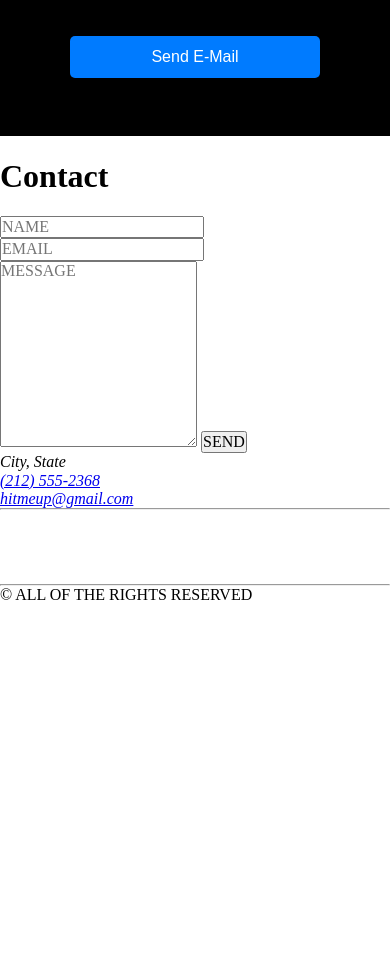
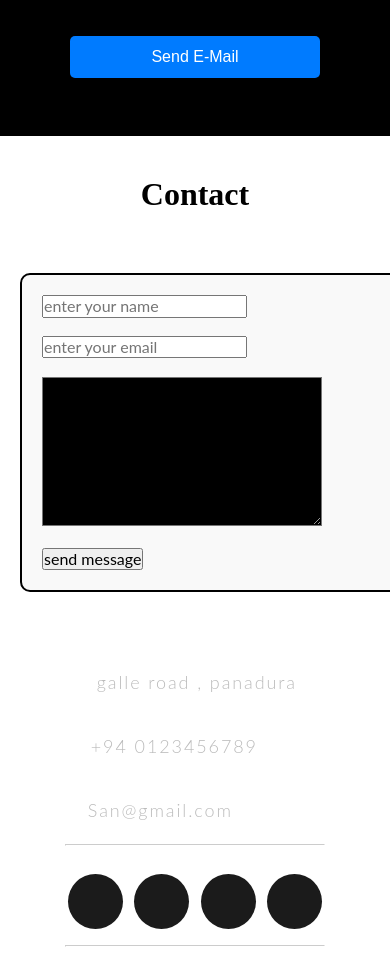
Before and after one commit to Ishara-san/My-Portfolio, a plain HTML site: page index.html in a window 390 px wide. Shown: the part 1600-2568 px from the top of the page. Before the commit the page ends 2204 px from the top, so only its background shows below. Drawn offline with Linux system fonts and the light colour scheme.

Commit message:
contact_left

```diff
--- a/index.html
+++ b/index.html
@@ -10,6 +10,7 @@
     <link rel="stylesheet" href="style/header.css"></link>
     <link rel="stylesheet" href="style/home.css"></link>
     <link rel="stylesheet" href="style/about.css"></link>
+    <link rel="stylesheet" href="style/contact.css"></link>
 
 </head>
 <body>
@@ -132,7 +133,7 @@
 
 <!--<br><br><br><br><br>-->
 
-<!--&lt;!&ndash;Contact Us Start&ndash;&gt;-->
+<!--Contact Us Start-->
 <!--    <section id="contact">-->
 <!--        <h2>Contact Us</h2>-->
 <!--        <label for="full-name"></label>-->
@@ -155,48 +156,35 @@
 <section id="contact">
     <h1 class="section-header">Contact</h1>
     <div class="contact-wrapper">
-
         <!-- Left contact page -->
-
         <form id="contact-form" class="form-horizontal" role="form">
-
-            <div class="form-group">
-                <div class="col-sm-12">
-                    <input type="text" class="form-control" id="name" placeholder="NAME" name="name" value="" required>
-                </div>
-            </div>
-
-            <div class="form-group">
-                <div class="col-sm-12">
-                    <input type="email" class="form-control" id="email" placeholder="EMAIL" name="email" value="" required>
-                </div>
-            </div>
-
-            <textarea class="form-control" rows="10" placeholder="MESSAGE" name="message" required></textarea>
-
-            <button class="btn btn-primary send-button" id="submit" type="submit" value="SEND">
-                <div class="alt-send-button">
-                    <i class="fa fa-paper-plane"></i><span class="send-text">SEND</span>
-                </div>
-
-            </button>
-
+            <label for="full-name"></label>
+            <input type="text" id="full-name" placeholder="enter your name"  name="name" ></input>
+            <br><br>
+            <label for="email"></label>
+            <input type="text" id="email" placeholder="enter your email" name="name" ></input>
+            <br><br>
+            <label for="message"></label>
+            <textarea
+                    id="message"
+                    placeholder="enter your message"
+                    rows="8"
+                    cols="43"
+                    name="add">
+            </textarea>
+            <br><br>
+            <button type="submit">send message</button>
         </form>
 
-        <!-- Left contact page -->
-
+        <!-- right contact page -->
         <div class="direct-contact-container">
-
             <ul class="contact-list">
-                <li class="list-item"><i class="fa fa-map-marker fa-2x"><span class="contact-text place">City, State</span></i></li>
-
-                <li class="list-item"><i class="fa fa-phone fa-2x"><span class="contact-text phone"><a href="tel:1-212-555-5555" title="Give me a call">(212) 555-2368</a></span></i></li>
-
-                <li class="list-item"><i class="fa fa-envelope fa-2x"><span class="contact-text gmail"><a href="mailto:#" title="Send me an email">hitmeup@gmail.com</a></span></i></li>
-
+                <li class="list-item"><i class="fa fa-map-marker fa-2x"><span class="contact-text place">galle road , panadura</span></i></li>
+                <li class="list-item"><i class="fa fa-phone fa-2x"><span class="contact-text phone"><a href="tel:1-212-555-5555" title="Give me a call">+94 0123456789</a></span></i></li>
+                <li class="list-item"><i class="fa fa-envelope fa-2x"><span class="contact-text gmail"><a href="mailto:#" title="Send me an email">San@gmail.com</a></span></i></li>
             </ul>
-
             <hr>
+            <br>
             <ul class="social-media-list">
                 <li><a href="#" target="_blank" class="contact-icon">
                     <i class="fa fa-github" aria-hidden="true"></i></a>
@@ -212,18 +200,14 @@
                 </li>
             </ul>
             <hr>
-
-            <div class="copyright">&copy; ALL OF THE RIGHTS RESERVED</div>
-
+            <br>
         </div>
-
     </div>
-
 </section>
 
 
 
-<!--&lt;!&ndash;Contact Us End&ndash;&gt;-->
+<!--Contact Us End-->
 
 <!--<br><br><br><br><br>-->
 
--- /dev/null
+++ b/style/contact.css
@@ -0,0 +1,291 @@
+
+
+#contact {
+    width: 100%;
+    height: 100%;
+    margin: 0;
+    padding: 0;
+    background-color: #ffffff;
+    padding-bottom: 100px;
+}
+
+#contact-form {
+    border: 2px solid #333;
+    padding: 20px;
+    width: 400px;
+    border-radius: 10px;
+    background-color: #f9f9f9;
+}
+
+.section-header {
+    text-align: center;
+    margin: 0 auto;
+    padding: 40px 0;
+}
+
+.contact-wrapper {
+    display: flex;
+    flex-direction: row;
+    justify-content: space-between;
+    margin: 0 auto;
+    padding: 20px;
+    position: relative;
+    max-width: 840px;
+}
+
+/* Left contact page */
+.form-horizontal {
+    /*float: left;*/
+    max-width: 400px;
+    font-family: 'Lato';
+    font-weight: 400;
+}
+
+.form-control,
+textarea {
+    max-width: 400px;
+    background-color: #000;
+    color: #fff;
+    letter-spacing: 1px;
+}
+
+.send-button {
+    margin-top: 15px;
+    height: 34px;
+    width: 400px;
+    overflow: hidden;
+    transition: all .2s ease-in-out;
+}
+
+.alt-send-button {
+    width: 400px;
+    height: 34px;
+    transition: all .2s ease-in-out;
+}
+
+.send-text {
+    display: block;
+    margin-top: 10px;
+    font: 700 12px 'Lato', sans-serif;
+    letter-spacing: 2px;
+}
+
+.alt-send-button:hover {
+    transform: translate3d(0px, -29px, 0px);
+}
+#contact-form{
+    border-color: black;
+}
+
+
+
+/*label {*/
+/*    display: inline-block;*/
+/*    width: 120px; !* Same length for all labels *!*/
+/*    font-weight: bold;*/
+/*}*/
+
+/*input, textarea {*/
+/*    width: 100%;*/
+/*    padding: 8px;*/
+/*    margin-top: 5px;*/
+/*    margin-bottom: 15px;*/
+/*    border: 1px solid #ccc;*/
+/*    border-radius: 5px;*/
+/*}*/
+
+/*button {*/
+/*    padding: 10px 20px;*/
+/*    background-color: #007BFF;*/
+/*    color: white;*/
+/*    border: none;*/
+/*    border-radius: 5px;*/
+/*    cursor: pointer;*/
+/*}*/
+
+/*button:hover {*/
+/*    background-color: #0056b3;*/
+/*}*/
+
+/* Begin Right Contact Page */
+.direct-contact-container {
+    max-width: 400px;
+}
+
+/* Location, Phone, Email Section */
+.contact-list {
+    list-style-type: none;
+    margin-left: -30px;
+    padding-right: 20px;
+}
+
+.list-item {
+    line-height: 4;
+    color: #aaa;
+}
+
+.contact-text {
+    font: 300 18px 'Lato', sans-serif;
+    letter-spacing: 1.9px;
+    color: #bbb;
+}
+
+.place {
+    margin-left: 62px;
+}
+
+.phone {
+    margin-left: 56px;
+}
+
+.gmail {
+    margin-left: 53px;
+}
+
+.contact-text a {
+    color: #bbb;
+    text-decoration: none;
+    transition-duration: 0.2s;
+}
+
+.contact-text a:hover {
+    color: #fff;
+    text-decoration: none;
+}
+
+
+/* Social Media Icons */
+.social-media-list {
+    position: relative;
+    font-size: 22px;
+    text-align: center;
+    width: 100%;
+    margin: 0 auto;
+    padding: 0;
+}
+
+.social-media-list li a {
+    color: #fff;
+}
+
+.social-media-list li {
+    position: relative;
+    display: inline-block;
+    height: 60px;
+    width: 60px;
+    margin: 10px 3px;
+    line-height: 60px;
+    border-radius: 50%;
+    color: #fff;
+    background-color: rgb(27,27,27);
+    cursor: pointer;
+    transition: all .2s ease-in-out;
+}
+
+.social-media-list li:after {
+    content: '';
+    position: absolute;
+    top: 0;
+    left: 0;
+    width: 60px;
+    height: 60px;
+    line-height: 60px;
+    border-radius: 50%;
+    opacity: 0;
+    box-shadow: 0 0 0 1px #fff;
+    transition: all .2s ease-in-out;
+}
+
+.social-media-list li:hover {
+    background-color: #fff;
+}
+
+.social-media-list li:hover:after {
+    opacity: 1;
+    transform: scale(1.12);
+    transition-timing-function: cubic-bezier(0.37,0.74,0.15,1.65);
+}
+
+.social-media-list li:hover a {
+    color: #000;
+}
+
+.copyright {
+    font: 200 14px 'Oswald', sans-serif;
+    color: #555;
+    letter-spacing: 1px;
+    text-align: center;
+}
+
+hr {
+    border-color: rgba(255,255,255,.6);
+}
+
+/* Begin Media Queries*/
+@media screen and (max-width: 850px) {
+    .contact-wrapper {
+        display: flex;
+        flex-direction: column;
+    }
+    .direct-contact-container, .form-horizontal {
+        margin: 0 auto;
+    }
+
+    .direct-contact-container {
+        margin-top: 60px;
+        max-width: 300px;
+    }
+    .social-media-list li {
+        height: 60px;
+        width: 60px;
+        line-height: 60px;
+    }
+    .social-media-list li:after {
+        width: 60px;
+        height: 60px;
+        line-height: 60px;
+    }
+}
+
+@media screen and (max-width: 569px) {
+
+    .direct-contact-container, .form-wrapper {
+        float: none;
+        margin: 0 auto;
+    }
+    .form-control, textarea {
+
+        margin: 0 auto;
+    }
+
+
+    .name, .email, textarea {
+        width: 280px;
+    }
+
+    .direct-contact-container {
+        margin-top: 60px;
+        max-width: 280px;
+    }
+    .social-media-list {
+        left: 0;
+    }
+    .social-media-list li {
+        height: 55px;
+        width: 55px;
+        line-height: 55px;
+        font-size: 2rem;
+    }
+    .social-media-list li:after {
+        width: 55px;
+        height: 55px;
+        line-height: 55px;
+    }
+
+}
+
+@media screen and (max-width: 410px) {
+    .send-button {
+        width: 99%;
+    }
+}
```
